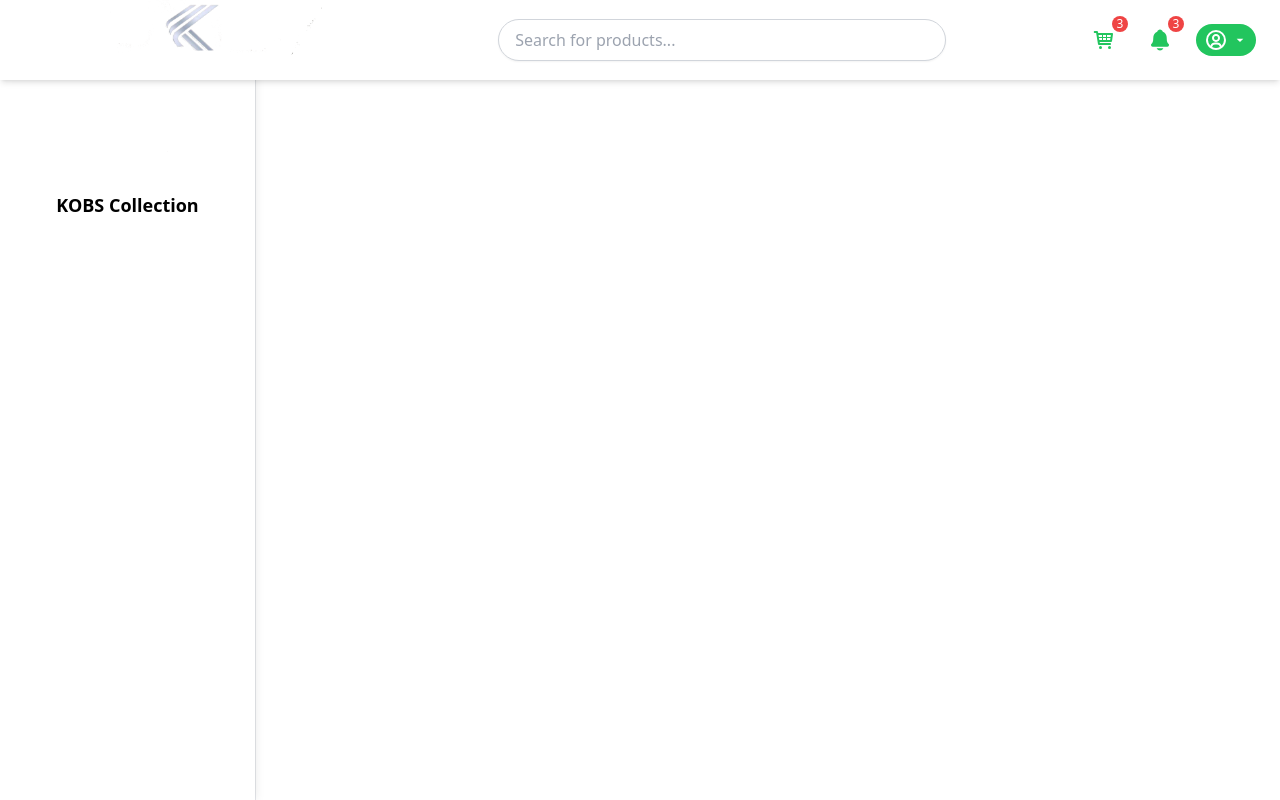
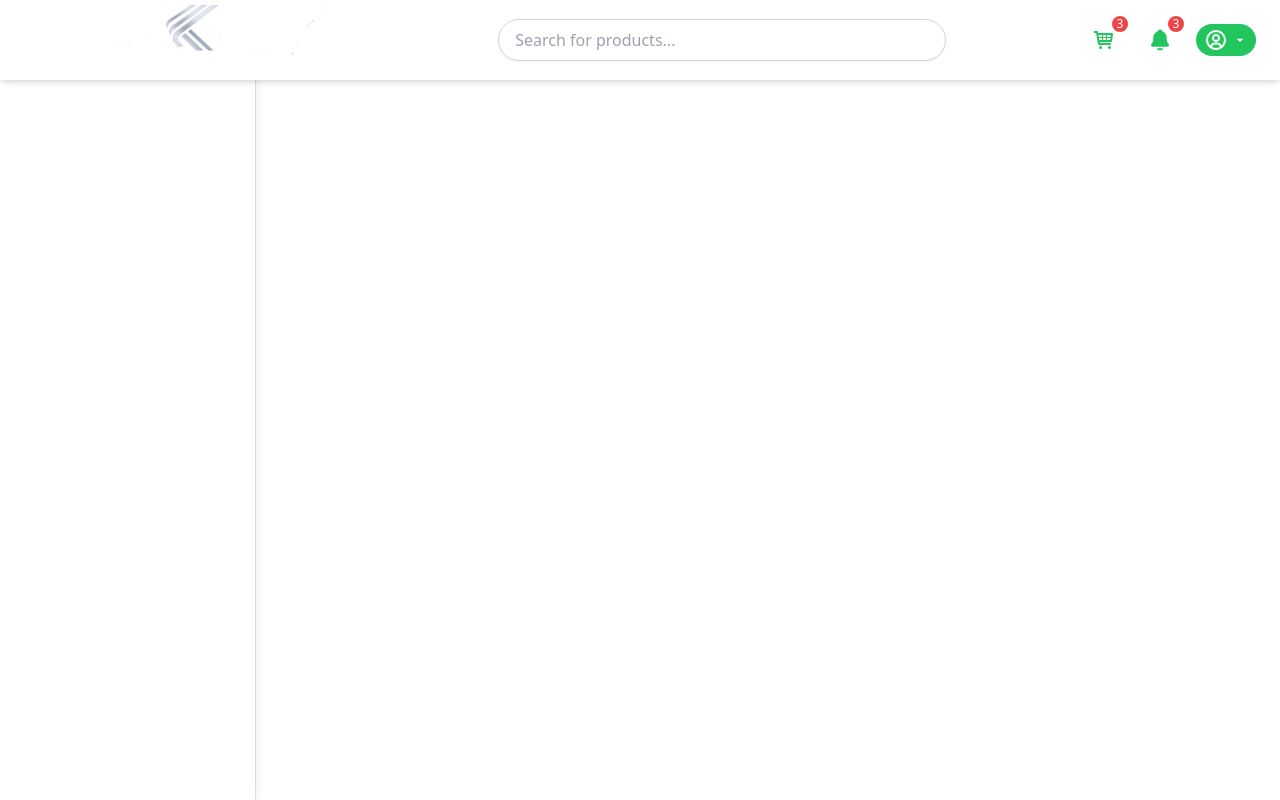
Before and after one commit to Nonoz951/Kobs-collection, a React (Create React App) app: page / in a window 1280 px wide. Built offline with nearby package versions, Linux system fonts and the light colour scheme.

Commit message:
first commit

```diff
--- a/src/components/sidebar/Sidebar.jsx
+++ b/src/components/sidebar/Sidebar.jsx
@@ -1,19 +1,15 @@
 import React from "react";
 import './index.css';
+import { FaShirt } from "react-icons/fa6";
 
 const Sidebar = () => {
   return (
     <div className="sidebar-container">
-      <div className="flex flex-col items-center justify-center h-full">
+      <div className="sidebar-wrapper">
         <h1 className="title">KOBS Collection</h1>
+        <FaShirt className=""/>
       </div>
-
-      <div className="flex flex-col items-center justify-between h-full">
-        <div className="flex">
-
-        </div>
       </div>
-    </div>
   );
 };
 
--- a/src/components/sidebar/index.css
+++ b/src/components/sidebar/index.css
@@ -6,9 +6,14 @@
     width: 100%;
     padding: 10px;
     box-shadow: 0 0 10px rgba(0, 0, 0, 0.1);
+    position: relative;
 }
 .title{
     font-weight: bold;
     font-size: large;
     padding: 5px;
 }
+
+.sidebar-wrapper {
+    display: flex;
+}
```
Also changed, not shown: 1 other file (tests, documents, lock files or other folders).
